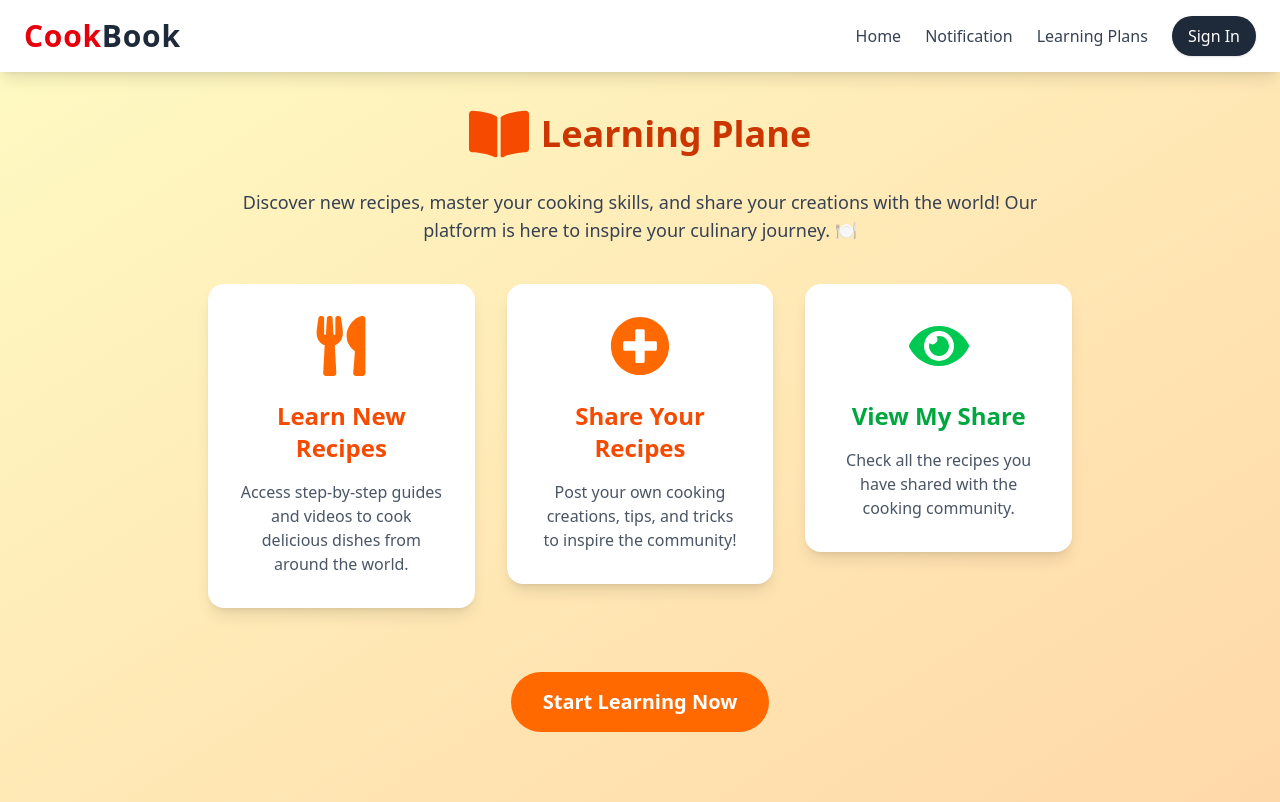
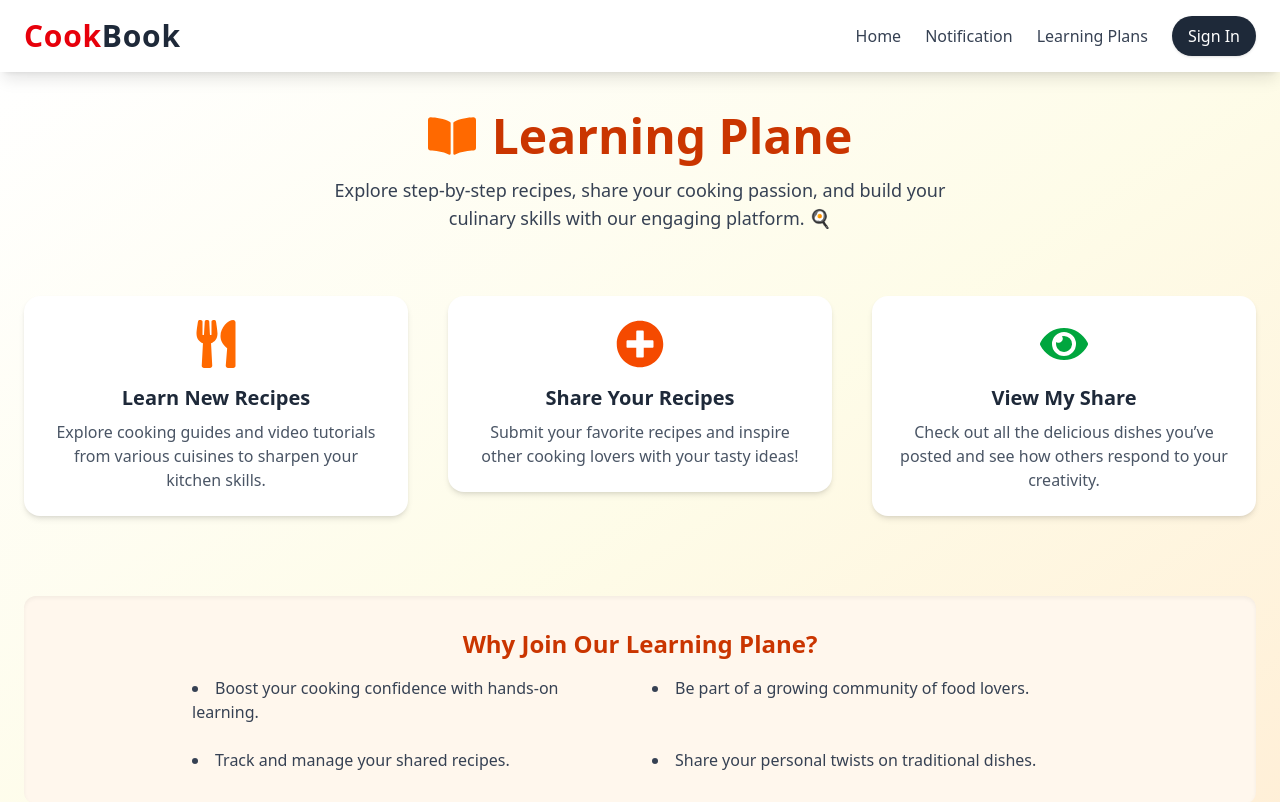
Before and after one commit to LAHIRUKBI/Social-Media, a React (Vite) app in the folder Frontend/: page /Learning_Home in a window 1280 px wide. Shown: the top 802 px of the page. Built offline with nearby package versions, Linux system fonts and the light colour scheme.

Commit message:
update some ui

```diff
--- a/Frontend/src/pages/Learning_Home.jsx
+++ b/Frontend/src/pages/Learning_Home.jsx
@@ -1,58 +1,70 @@
 import React from 'react';
 import { FaBookOpen, FaUtensils, FaPlusCircle, FaEye } from 'react-icons/fa';
-import { Link } from 'react-router-dom'; // 👈 Import Link
+import { Link } from 'react-router-dom';
 
 export default function Learning_Home() {
   return (
-    <div className="min-h-screen bg-gradient-to-br from-yellow-100 to-orange-200 p-8">
-      <div className="max-w-4xl mx-auto text-center">
+    <div className="min-h-screen bg-gradient-to-br from-white via-yellow-50 to-orange-100 py-10 px-6">
+      <div className="max-w-7xl mx-auto">
         {/* Header Section */}
-        <h1 className="text-5xl font-extrabold text-orange-700 mb-6 flex items-center justify-center gap-3">
-          <FaBookOpen className="text-6xl text-orange-600" />
-          <span className="text-4xl">Learning Plane</span>
-        </h1>
-        <p className="text-gray-700 text-lg mb-10 px-4">
-          Discover new recipes, master your cooking skills, and share your creations with the world!
-          Our platform is here to inspire your culinary journey. 🍽️
-        </p>
+        <div className="text-center mb-16">
+          <div className="flex justify-center items-center gap-4 mb-4">
+            <FaBookOpen className="text-5xl text-orange-500" />
+            <h1 className="text-4xl md:text-5xl font-bold text-orange-700">Learning Plane</h1>
+          </div>
+          <p className="text-lg text-gray-700 max-w-2xl mx-auto">
+            Explore step-by-step recipes, share your cooking passion, and build your culinary skills with our engaging platform. 🍳
+          </p>
+        </div>
 
-        {/* Features Section */}
-        <div className="grid grid-cols-1 sm:grid-cols-2 lg:grid-cols-3 gap-8 px-4">
+        {/* Features Grid */}
+        <div className="grid grid-cols-1 sm:grid-cols-2 lg:grid-cols-3 gap-10">
           {/* Learn Recipes */}
-          <div className="bg-white p-8 rounded-2xl shadow-lg hover:shadow-2xl transition duration-300 transform hover:scale-105">
-            <FaUtensils className="text-6xl text-orange-500 mb-6 mx-auto" />
-            <h2 className="text-2xl font-semibold text-orange-600 mb-4">Learn New Recipes</h2>
+          <div className="bg-white rounded-2xl shadow-md hover:shadow-xl transition p-6 text-center">
+            <FaUtensils className="text-5xl text-orange-500 mx-auto mb-4" />
+            <h2 className="text-xl font-semibold text-gray-800 mb-2">Learn New Recipes</h2>
             <p className="text-gray-600">
-              Access step-by-step guides and videos to cook delicious dishes from around the world.
+              Explore cooking guides and video tutorials from various cuisines to sharpen your kitchen skills.
             </p>
           </div>
 
           {/* Share Recipes */}
           <Link to="/Learning_add">
-            <div className="bg-white p-8 rounded-2xl shadow-lg hover:shadow-2xl transition duration-300 transform hover:scale-105 cursor-pointer">
-              <FaPlusCircle className="text-6xl text-orange-500 mb-6 mx-auto" />
-              <h2 className="text-2xl font-semibold text-orange-600 mb-4">Share Your Recipes</h2>
+            <div className="bg-white rounded-2xl shadow-md hover:shadow-xl transition p-6 text-center cursor-pointer hover:scale-105 transform duration-200">
+              <FaPlusCircle className="text-5xl text-orange-600 mx-auto mb-4" />
+              <h2 className="text-xl font-semibold text-gray-800 mb-2">Share Your Recipes</h2>
               <p className="text-gray-600">
-                Post your own cooking creations, tips, and tricks to inspire the community!
+                Submit your favorite recipes and inspire other cooking lovers with your tasty ideas!
               </p>
             </div>
           </Link>
 
           {/* View My Share */}
           <Link to="/Learnig_share_recipe">
-            <div className="bg-white p-8 rounded-2xl shadow-lg hover:shadow-2xl transition duration-300 transform hover:scale-105 cursor-pointer">
-              <FaEye className="text-6xl text-green-500 mb-6 mx-auto" />
-              <h2 className="text-2xl font-semibold text-green-600 mb-4">View My Share</h2>
+            <div className="bg-white rounded-2xl shadow-md hover:shadow-xl transition p-6 text-center cursor-pointer hover:scale-105 transform duration-200">
+              <FaEye className="text-5xl text-green-600 mx-auto mb-4" />
+              <h2 className="text-xl font-semibold text-gray-800 mb-2">View My Share</h2>
               <p className="text-gray-600">
-                Check all the recipes you have shared with the cooking community.
+                Check out all the delicious dishes you’ve posted and see how others respond to your creativity.
               </p>
             </div>
           </Link>
         </div>
 
+        {/* Extra Info Section */}
+        <div className="mt-20 bg-orange-50 p-8 rounded-xl shadow-inner">
+          <h3 className="text-2xl font-bold text-orange-700 mb-4 text-center">Why Join Our Learning Plane?</h3>
+          <ul className="grid sm:grid-cols-2 gap-6 text-gray-700 text-base list-disc list-inside max-w-4xl mx-auto">
+            <li>Boost your cooking confidence with hands-on learning.</li>
+            <li>Be part of a growing community of food lovers.</li>
+            <li>Track and manage your shared recipes.</li>
+            <li>Share your personal twists on traditional dishes.</li>
+          </ul>
+        </div>
+
         {/* Call to Action */}
-        <div className="mt-16">
-          <button className="bg-orange-500 text-white py-4 px-8 rounded-full text-xl font-semibold hover:bg-orange-600 transition duration-300">
+        <div className="text-center mt-12">
+          <button className="bg-orange-500 hover:bg-orange-600 text-white font-semibold text-lg py-3 px-8 rounded-full transition shadow-md hover:shadow-lg">
             Start Learning Now
           </button>
         </div>
```
Also changed, not shown: 3 other files (tests, documents, lock files or other folders).
